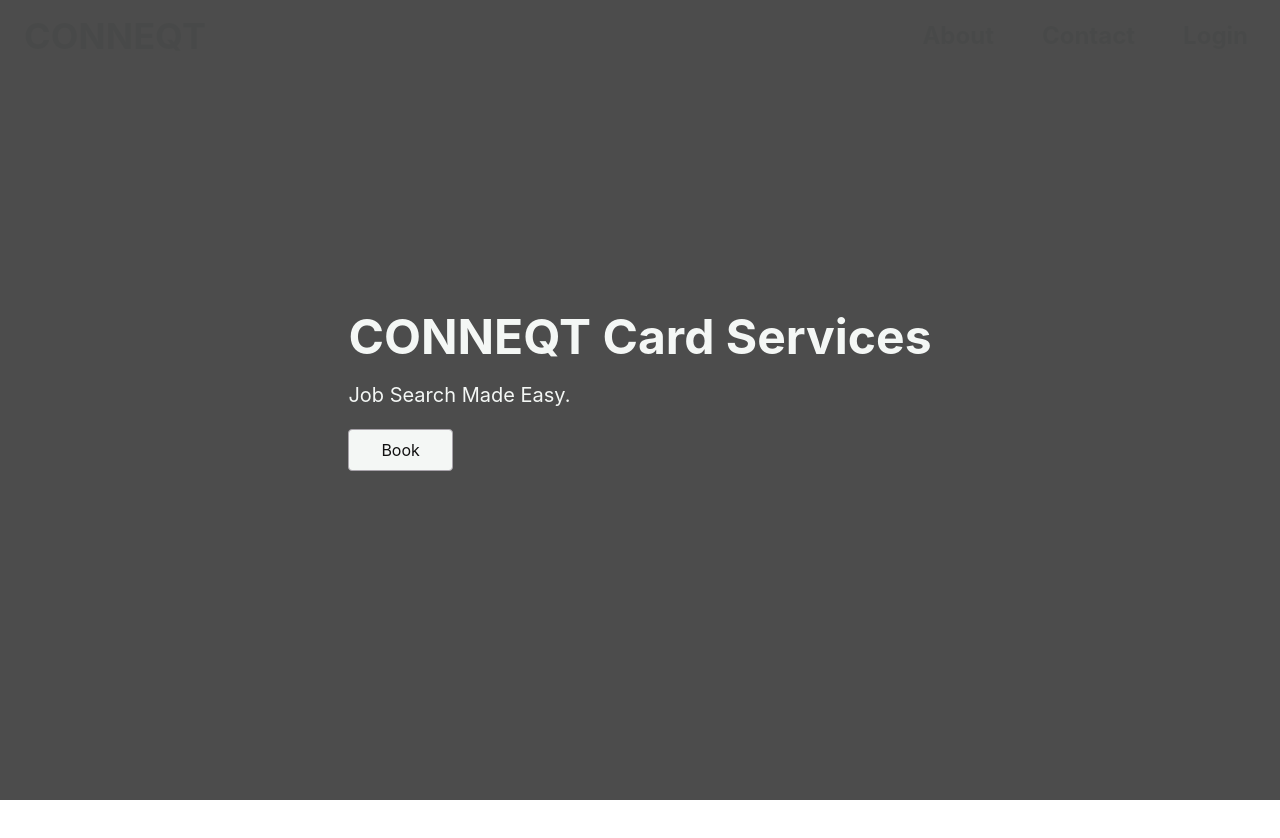
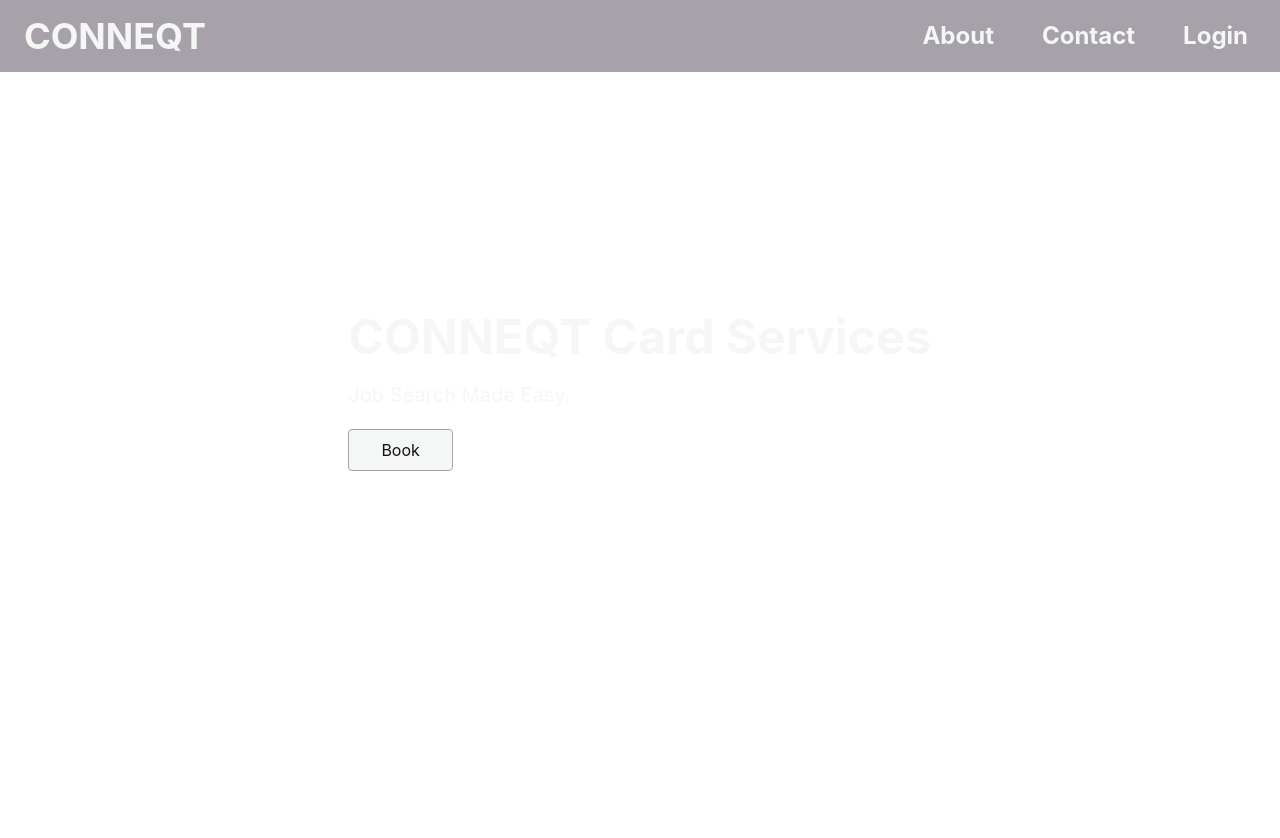
Before and after one commit to myorganizationnamesthis/hackutd-nextjs, a Next.js app: page / in a window 1280 px wide. Shown: the top 838 px of the page. Built offline with nearby package versions, Linux system fonts and the light colour scheme; no server answers.

Commit message:
Fixed Sus Nav

```diff
--- a/components/Hero.jsx
+++ b/components/Hero.jsx
@@ -4,7 +4,7 @@ export function Hero ({heading, message}) {
   return (
     <div className='flex items-center justify-center h-screen mb-12 bg-fixed bg-center bg-cover custom-img'>
       {/* Overlay */}
-      <div className='absolute top-0 left-0 right-0 bottom-0 bg-black/70 z-[2]' />
+      <div className='absolute left-0 right-0 bottom-0 z-[2]' />
       <div className='p-5 text-highlight z-[2] mt-[-10rem]'>
         <h2 className='text-5xl font-bold'>{heading}</h2>
         <p className='py-5 text-xl'>{message}</p>
--- a/components/Navbar.jsx
+++ b/components/Navbar.jsx
@@ -27,7 +27,7 @@ export function Navbar() {
     }, []);
 
     return (
-        <div className='left-0 top-0 w-full z-10 ease-in duration-300'>
+        <div className='left-0 top-0 w-full z-10 ease-in duration-300 bg-accent'>
             <div className='m-auto flex justify-between items-center p-4 text-highlight'>
                 <Link href='/'>
                     <h1 className='font-bold text-highlight text-4xl hover:text-primary duration-300 ml-2'>
```
